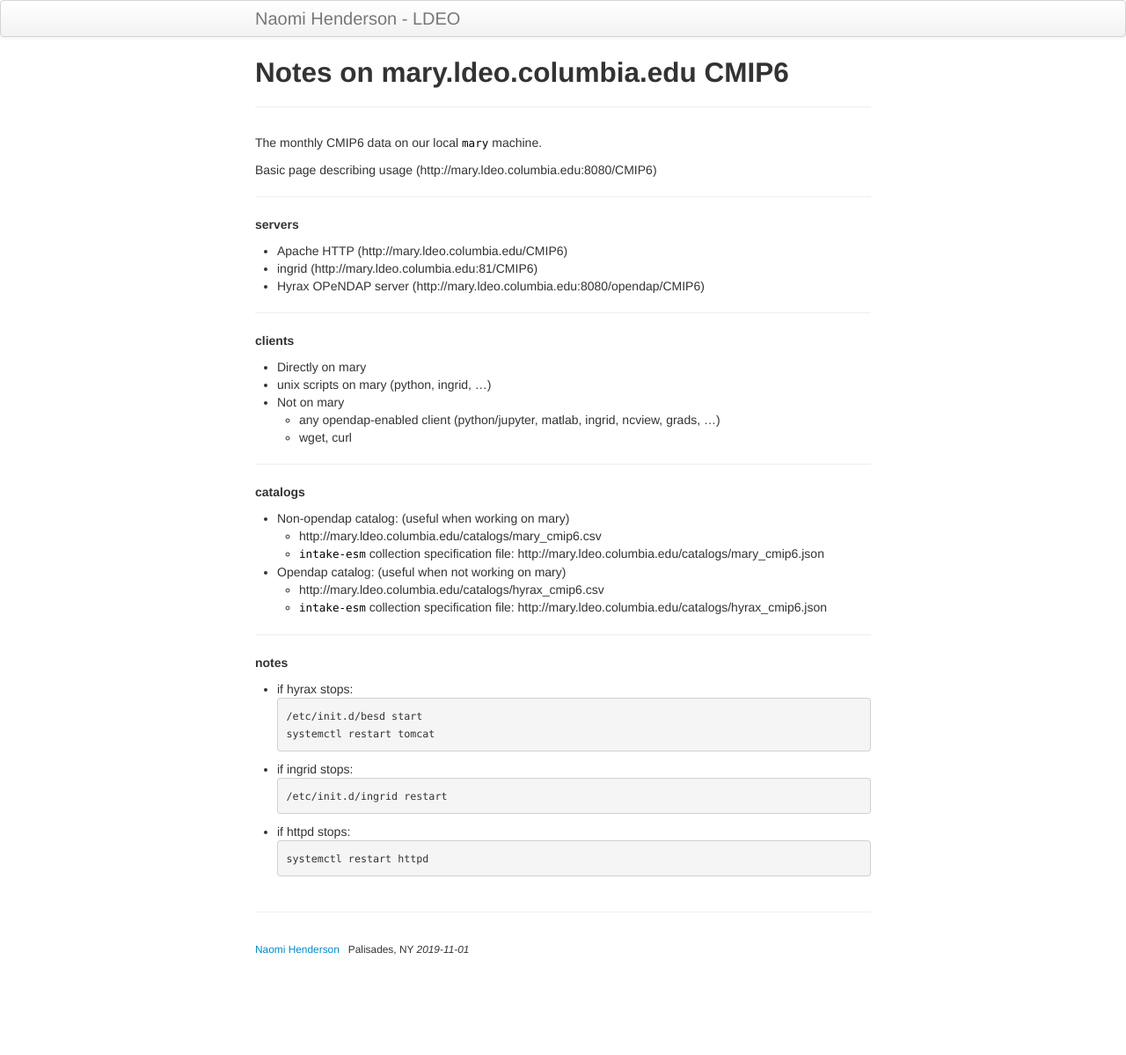
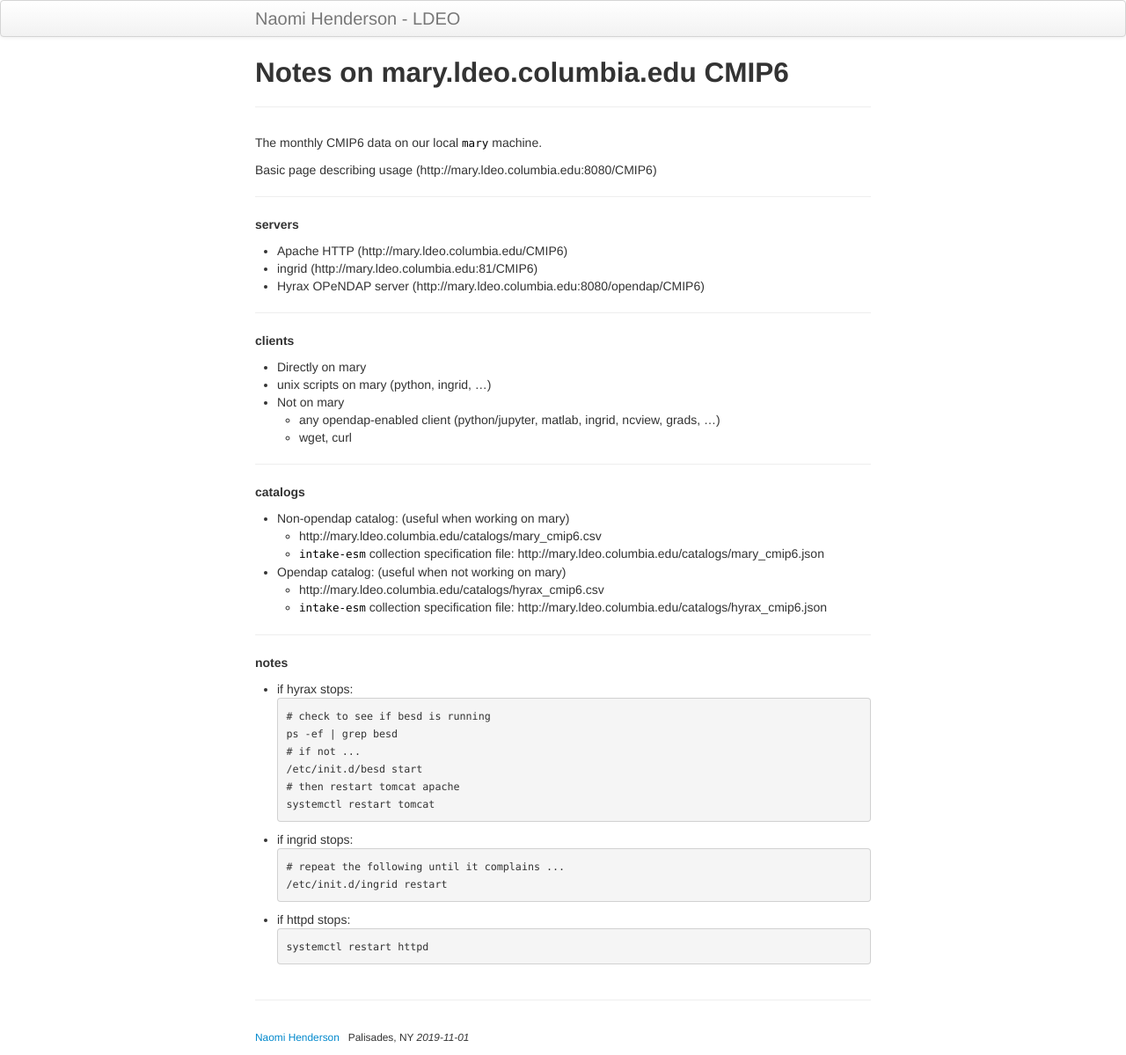
Before and after one commit to naomi-henderson/naomi-henderson.github.io, a Jekyll site: the page built from pages/mary.md, in a window 1280 px wide. Shown: the whole page at 88% size. Built offline with Jekyll 4.4.1, drawn with Linux system fonts in a browser that asks for light colours; before the commit the page ends 1099 px from its top, so only the background shows below that.

Commit message:
further mary instructions

````diff
--- a/pages/mary.md
+++ b/pages/mary.md
@@ -35,11 +35,16 @@ Basic page describing usage (http://mary.ldeo.columbia.edu:8080/CMIP6)
 **notes**
 - if hyrax stops:
 ```
+# check to see if besd is running
+ps -ef | grep besd
+# if not ...
 /etc/init.d/besd start
+# then restart tomcat apache
 systemctl restart tomcat
 ```
 - if ingrid stops:
 ```
+# repeat the following until it complains ...
 /etc/init.d/ingrid restart
 ```
 - if httpd stops:
````
